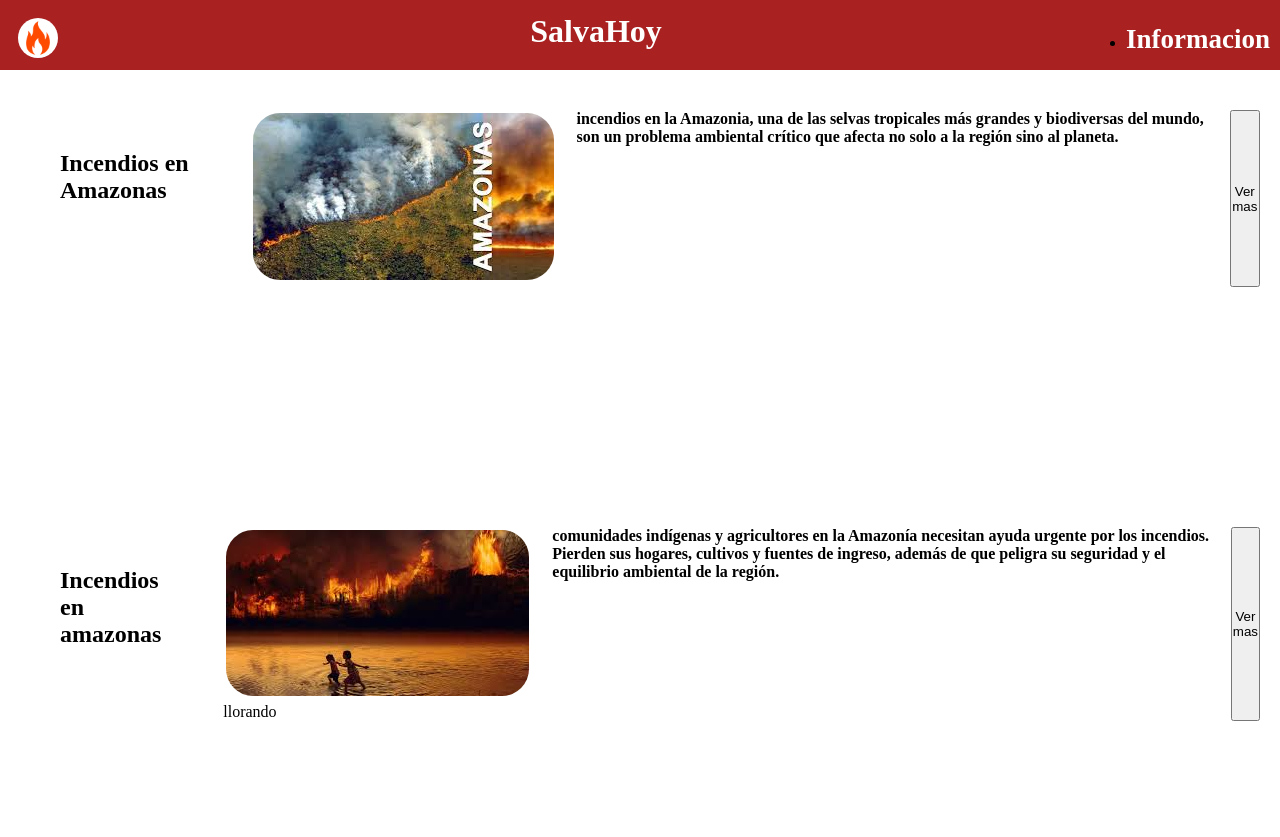
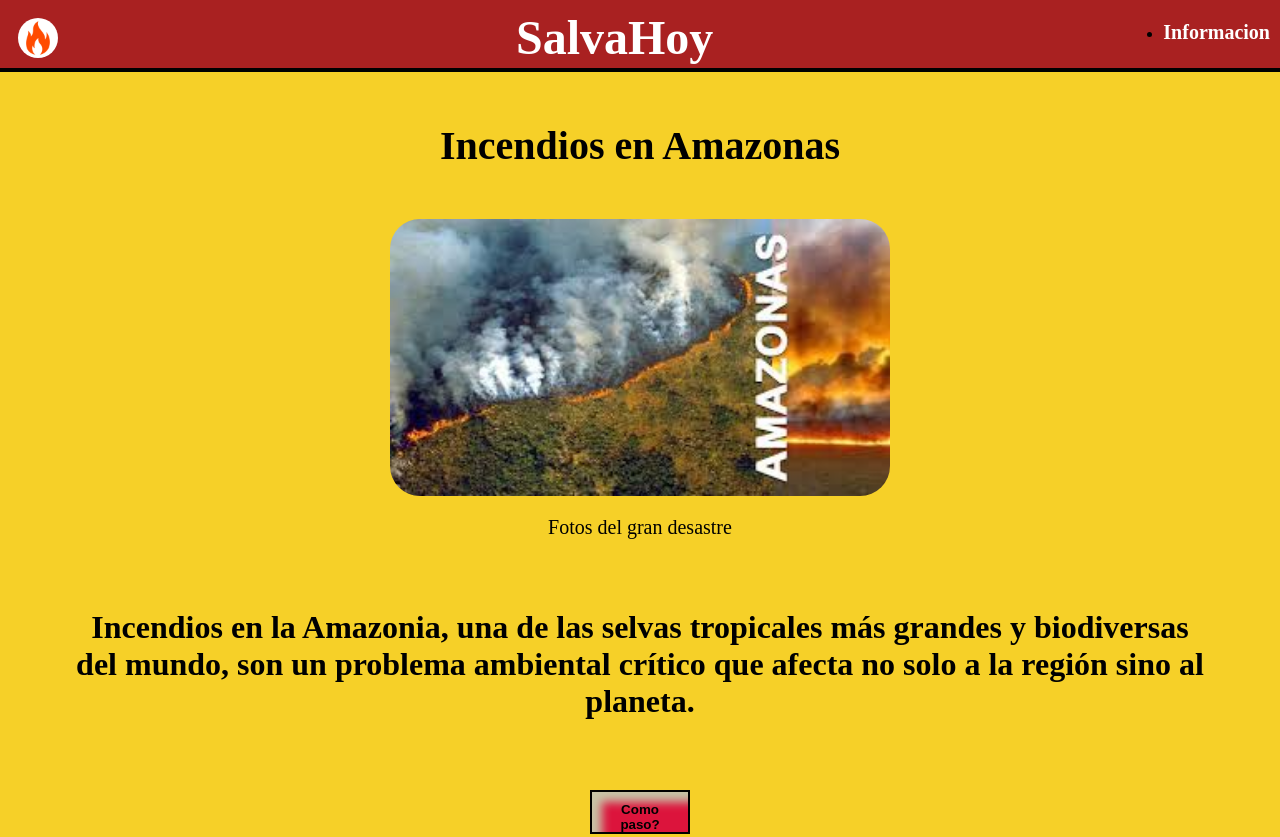
Before and after one commit to Kikoooohub/Webapp-emergencas, a plain HTML site: page index.html in a window 1280 px wide. Shown: the top 837 px of the page. Drawn offline with Linux system fonts and the light colour scheme.

Commit message:
changes dia 11/07

```diff
--- a/css/styles.css
+++ b/css/styles.css
@@ -11,7 +11,9 @@
     justify-content: space-between;
     background-color: rgb(169, 33, 33);
     height: 70px;
-    position: static;
+    position: sticky;
+    top: 0%;
+    border-bottom: 2px solid black;
 }
 
 header ul {
@@ -22,7 +24,7 @@ header ul {
 
 header ul a {
     display: flex;
-    font-size: 27px;
+    font-size: 20px;
     font-weight: bold;
     color: white;
     margin-top: 10%;
@@ -43,42 +45,90 @@ header ul a {
 
 h1.header__title {
     display: flex;
-    margin-top: 13px;
+    margin-top: 10px;
     color: white;
+    font-size: 3em;
 
 
+}
+.section{
+    border-top: 2px solid black;
+    border-bottom: 2px solid black;
 }
 
 .catastrophes {
     padding: 20px;
     display: flex;
-    align-content: center;
-    justify-content: space-between;
+    flex-direction: column;
     gap: 20px;
-    margin-top: 20px;
-    margin-bottom: 200px;
+    align-items: center;
+
+
 }
 
 .catastrophes__title {
     display: flex;
-    justify-content:center;
+    justify-content: center;
     align-content: center;
-    padding: 40px;
+    padding: 30px;
+    font-size: 40px;
 }
-.figure image{
-    position: relative;
-  display: flex;
-}
-.catastrophes__imagen{
 
-   border-radius: 30px 30px 30px 30px;
-    text-align: center;
-    padding: 3px;
+
+
+
+.catastrophes__imagen {
+    display: flex;
+    border-radius: 30px 30px 30px 30px;
+    align-content: center;
+    justify-content: center;
+    align-items: center;
+    width: 500px;
 
 }
 
+.catastrophes__texto {
+    display: flex;
+    padding: 50px;
+    font-size: 2em;
+    text-align: center;
+
+
+
+}
+
+.main__content {
+    background-color: rgb(246, 208, 40);
+
+
+}
+
+.title__image {
+    display: flex;
+    justify-content: center;
+    font-size: 20px;
+}
+
+.catastrophe__buton {
+    height: 44px;
+    width: 100px;
+    align-items: center;
+    background-color: crimson;
+    border: 2px solid black;
+    box-shadow: inset 10px 10px 10px rgb(199, 196, 167);
+    padding: 10px 20px;
+    color: black;
+    cursor: pointer;
+}
+
+.catastrophe__buton:hover {
+    background-color: yellow;
+    box-shadow: inset 10px 10px 10px #ca6163;
+}
+
+
 .footer {
-    margin-top: 800px;
+
     display: flex;
     text-align: center;
     padding: 20px;
--- a/index.html
+++ b/index.html
@@ -34,33 +34,33 @@
             </ul>
         </nav>
     </header>
-    <main>
-        <section>
+    <main class="main__content">
+        <section class="section">
             <div class="catastrophes">
                 <h2 class="catastrophes__title">Incendios en Amazonas</h2>
-                <figure class="figure image">
-                    <img class="catastrophes__imagen" src="./img/amazonas.jpeg" alt="amazonas">
-                    <figcaption class="title__image"></figcaption>
-                </figure>
-                <p><strong class="Catastrophes__texto"> incendios en la Amazonia, una de las selvas tropicales más
+                <img class="catastrophes__imagen" src="./img/amazonas.jpeg" alt="amazonas">
+                <figcaption class="title__image">Fotos del gran desastre</figcaption>
+
+                <p><strong class="catastrophes__texto"> Incendios en la Amazonia, una de las selvas tropicales más
                         grandes y biodiversas del
                         mundo, son un problema ambiental crítico que afecta no solo a la región sino al planeta.
                     </strong></p>
-                <button class="catastrophe__buton">Ver mas</button>
+                <button class="catastrophe__buton"><strong>Como paso?</strong></button>
             </div>
         </section>
-        <section>
+        <section class="section">
             <div class="catastrophes">
                 <h2 class="catastrophes__title">Incendios en amazonas</h2>
-                <figure class="figure image">
-                    <img class="catastrophes__imagen" src="./img/tarjeta2.jpeg" alt="fuego">
-                    <figcaption class="title__image"></figcaption> llorando</figcaption>
-                </figure>
-                <p><strong class="Catastrophes__texto">comunidades indígenas y agricultores en la Amazonía necesitan
+
+                <img class="catastrophes__imagen" src="./img/tarjeta2.jpeg" alt="fuego">
+
+                <figcaption class="title__image">Fotos del gran desastre</figcaption>
+                <p><strong class="catastrophes__texto">Comunidades indígenas y agricultores en la Amazonía necesitan
                         ayuda urgente por los
                         incendios. Pierden sus hogares, cultivos y fuentes de ingreso, además de que peligra su
-                        seguridad y el equilibrio ambiental de la región.</strong></p>
-                <button class="catastrophe__buton">Ver mas</button>
+                        seguridad y el equilibrio ambiental de la región.
+                    </strong></p>
+                <button class="catastrophe__buton"><p class="text__buton">Ayuda ahora></p></button>
             </div>
         </section>
     </main>
@@ -74,7 +74,7 @@
             <div class="footer__legal-links">
                 <a href="#Terminos y Condiciones" class="footer__legal-link">Términos y Condiciones</a>
                 <a href="#Politica de Privacidad" class="footer__legal-link">Política de Privacidad</a>
-                <a href="#Contactanos" class="footer__legal-link">Contáctanos</a>
+                <a href="#Contactanos" class="footer__legal-link">Contacto</a>
             </div>
         </div>
     </footer>
```
